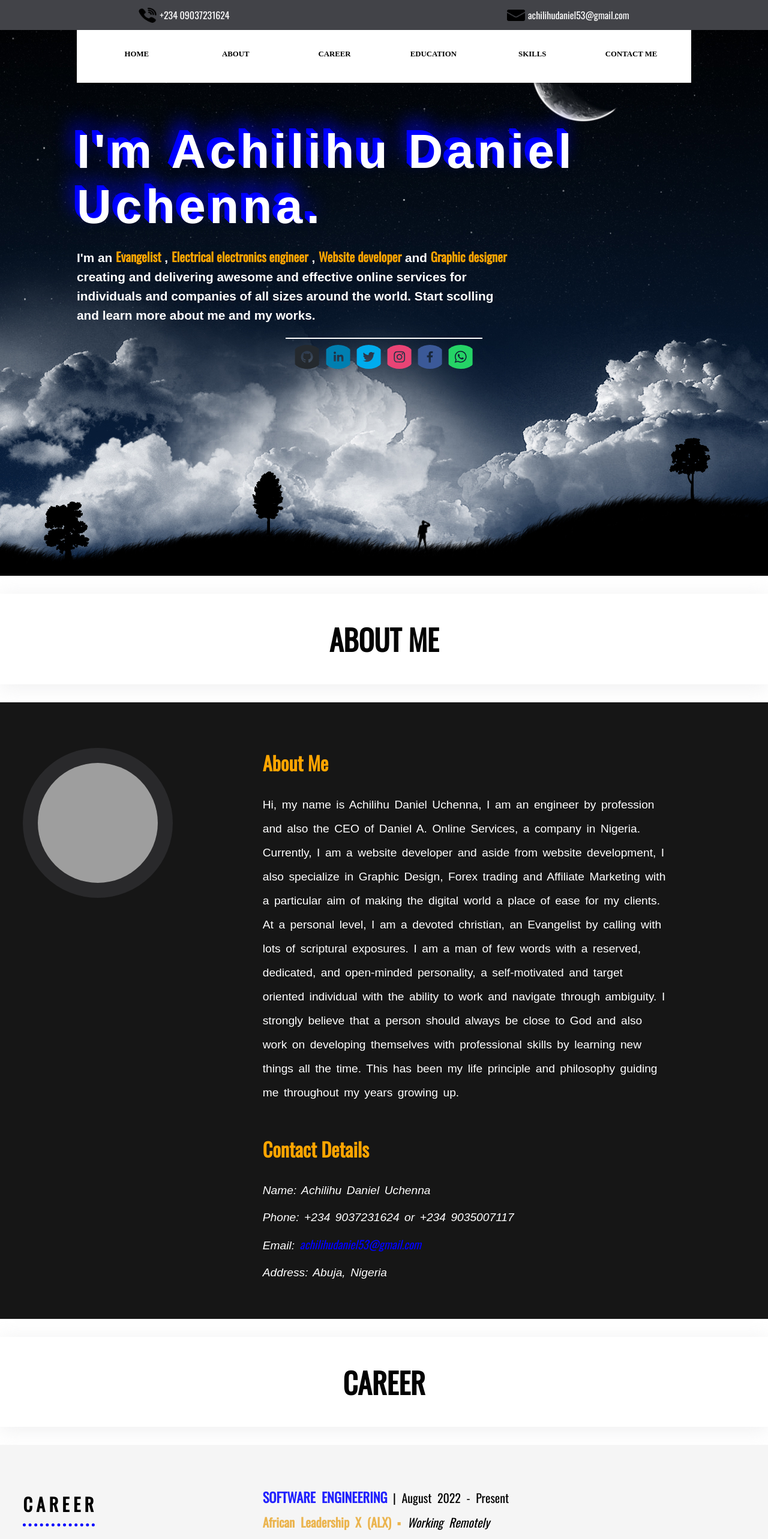
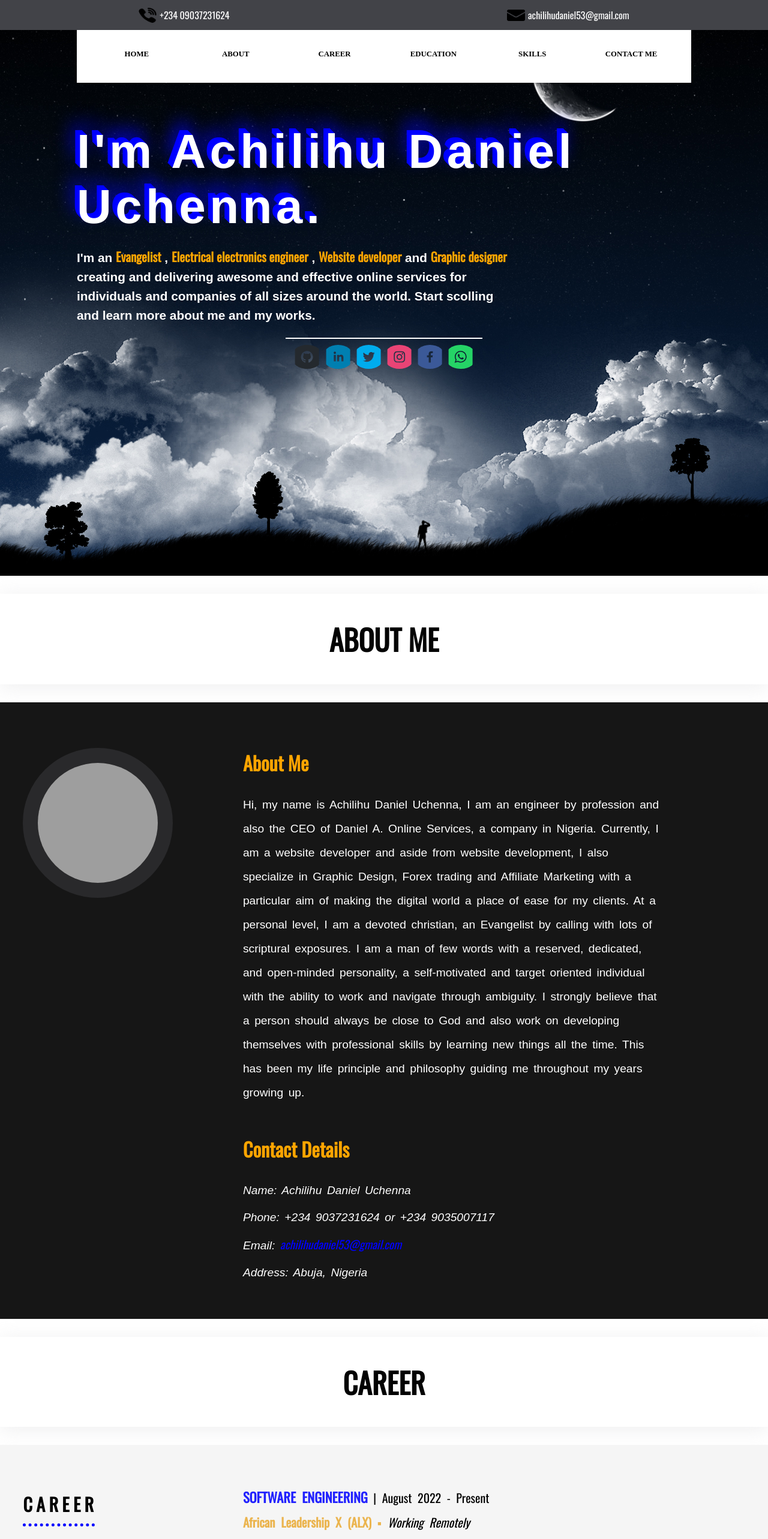
Before and after one commit to Achilihudaniel07/unofficial-portfolio, a React (Create React App) app: page / in a window 1280 px wide. Shown: the top 2566 px of the page at 60% size. Built offline with nearby package versions, Linux system fonts and the light colour scheme; grey boxes are pictures that could not be loaded.

Commit message:
adjusting width

```diff
--- a/src/pages/aboutPage/AboutPage.css
+++ b/src/pages/aboutPage/AboutPage.css
@@ -30,7 +30,7 @@
 }
 
 .about-details{
-    width: 70%;
+    width: 80%;
     color: white;
 }
 
--- a/src/pages/careerPage/CareerPage.css
+++ b/src/pages/careerPage/CareerPage.css
@@ -34,7 +34,7 @@
 }
 
 .career-details{
-    width: 70%;
+    width: 80%;
 }
 
 
```
